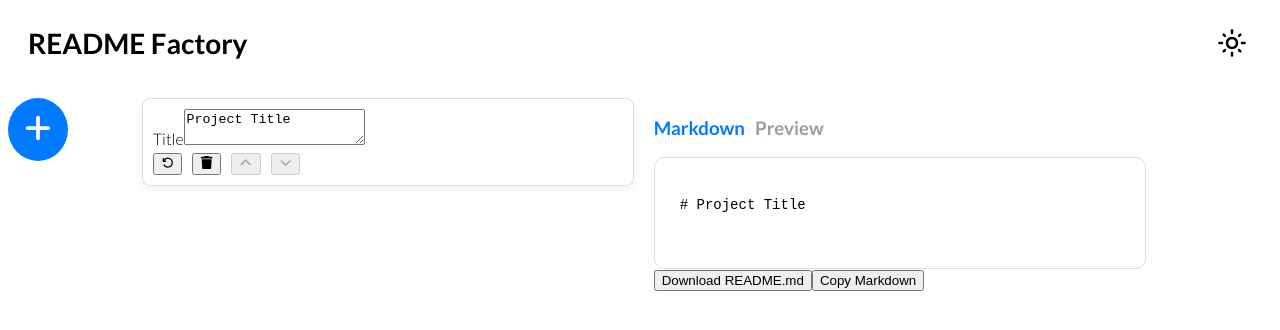
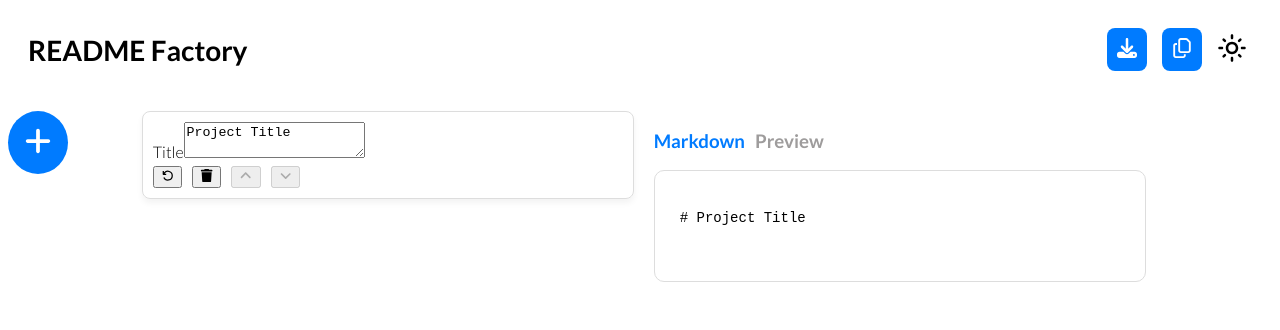
Before and after one commit to nadolf/readme-factory, a React (Vite) app: page /generator in a window 1280 px wide. Shown: the top 330 px of the page. Built offline with nearby package versions, Linux system fonts and the light colour scheme.

Commit message:
Download & Copy Button

```diff
--- a/src/components/GeneratorNav.jsx
+++ b/src/components/GeneratorNav.jsx
@@ -2,19 +2,28 @@ import React from "react";
 import "../styles/GeneratorNav.css";
 import { useMode } from "./ModeContext";
 import { MdOutlineLightMode, MdOutlineModeNight } from "react-icons/md";
+import { FaDownload, FaRegCopy } from "react-icons/fa6";
 
-export default function GeneratorNav() {
+export default function GeneratorNav({ onDownload, onCopy }) {
   const { mode, toggleMode } = useMode();
 
   return (
     <div className="container">
       <div className="header-logo">README Factory</div>
-      <div className="generator-nav-icons" onClick={toggleMode}>
-        {mode === "light" ? (
-          <MdOutlineLightMode size={30} />
-        ) : (
-          <MdOutlineModeNight size={30} />
-        )}
+      <div className="generator-nav-icons">
+        <button className="nav-button" onClick={onDownload}>
+          <FaDownload size={20} />
+        </button>
+        <button className="nav-button" onClick={onCopy}>
+          <FaRegCopy size={20} />
+        </button>
+        <div onClick={toggleMode} className="mode-toggle">
+          {mode === "light" ? (
+            <MdOutlineLightMode size={30} />
+          ) : (
+            <MdOutlineModeNight size={30} />
+          )}
+        </div>
       </div>
     </div>
   );
--- a/src/pages/ReadmeGenerator.jsx
+++ b/src/pages/ReadmeGenerator.jsx
@@ -10,13 +10,7 @@ export default function ReadmeGenerator() {
   const [isDropdownVisible, setIsDropdownVisible] = useState(false);
   const [activeTab, setActiveTab] = useState("markdown");
 
-  const availableSections = [
-    "description",
-    "installation",
-    "usage",
-    "license",
-    "contributing",
-  ];
+  const availableSections = ["description", "installation", "usage", "license", "contributing"];
 
   const sectionTemplates = {
     description: "Provide a description of your project.",
@@ -31,7 +25,6 @@ export default function ReadmeGenerator() {
       alert(`${sectionType.charAt(0).toUpperCase() + sectionType.slice(1)} section already added.`);
       return;
     }
-
     const newSection = { type: sectionType, content: sectionTemplates[sectionType] || "" };
     setSections([...sections, newSection]);
     setIsDropdownVisible(false);
@@ -92,7 +85,7 @@ export default function ReadmeGenerator() {
 
   return (
     <div>
-      <GeneratorNav />
+      <GeneratorNav onDownload={downloadMarkdown} onCopy={copyToClipboard} />
 
       <div className="generator-container">
         <div className="content-wrapper">
@@ -158,10 +151,6 @@ export default function ReadmeGenerator() {
                 </div>
               )}
             </div>
-            <div className="button-container">
-              <button onClick={downloadMarkdown}>Download README.md</button>
-              <button onClick={copyToClipboard}>Copy Markdown</button>
-            </div>
           </div>
         </div>
       </div>
--- a/src/styles/GeneratorNav.css
+++ b/src/styles/GeneratorNav.css
@@ -23,18 +23,6 @@
   transition: background-color 0.3s ease;
 }
 
-.generator-nav-icons:hover {
-  background-color: rgba(0, 0, 0, 0.1);
-}
-
-.generator-nav-icons svg {
-  transition: transform 0.3s ease;
-}
-
-.generator-nav-icons:focus {
-  outline: 2px solid #4caf50;
-}
-
 body.light {
   background-color: #fff;
   color: #000;
@@ -46,3 +34,17 @@ body.dark {
   color: #fff;
   transition: background-color 0.5s ease, color 0.5s ease;
 }
+
+.nav-button {
+  background-color: #007bff;
+  color: #fff;
+  padding: 10px;
+  border-radius: 8px;
+  border: none;
+  margin-right: 15px;
+}
+
+.nav-button:hover {
+  background-color: #0568d1;
+  transition: 0.5s;
+}
--- a/src/styles/ReadmeGenerator.css
+++ b/src/styles/ReadmeGenerator.css
@@ -27,7 +27,7 @@
 }
 
 .add-button:hover {
-  background-color: #0056b3;
+  background-color: #0568d1;
 }
 
 .dropdown {
```
Lines whose indentation alone changed are shown as unchanged.
